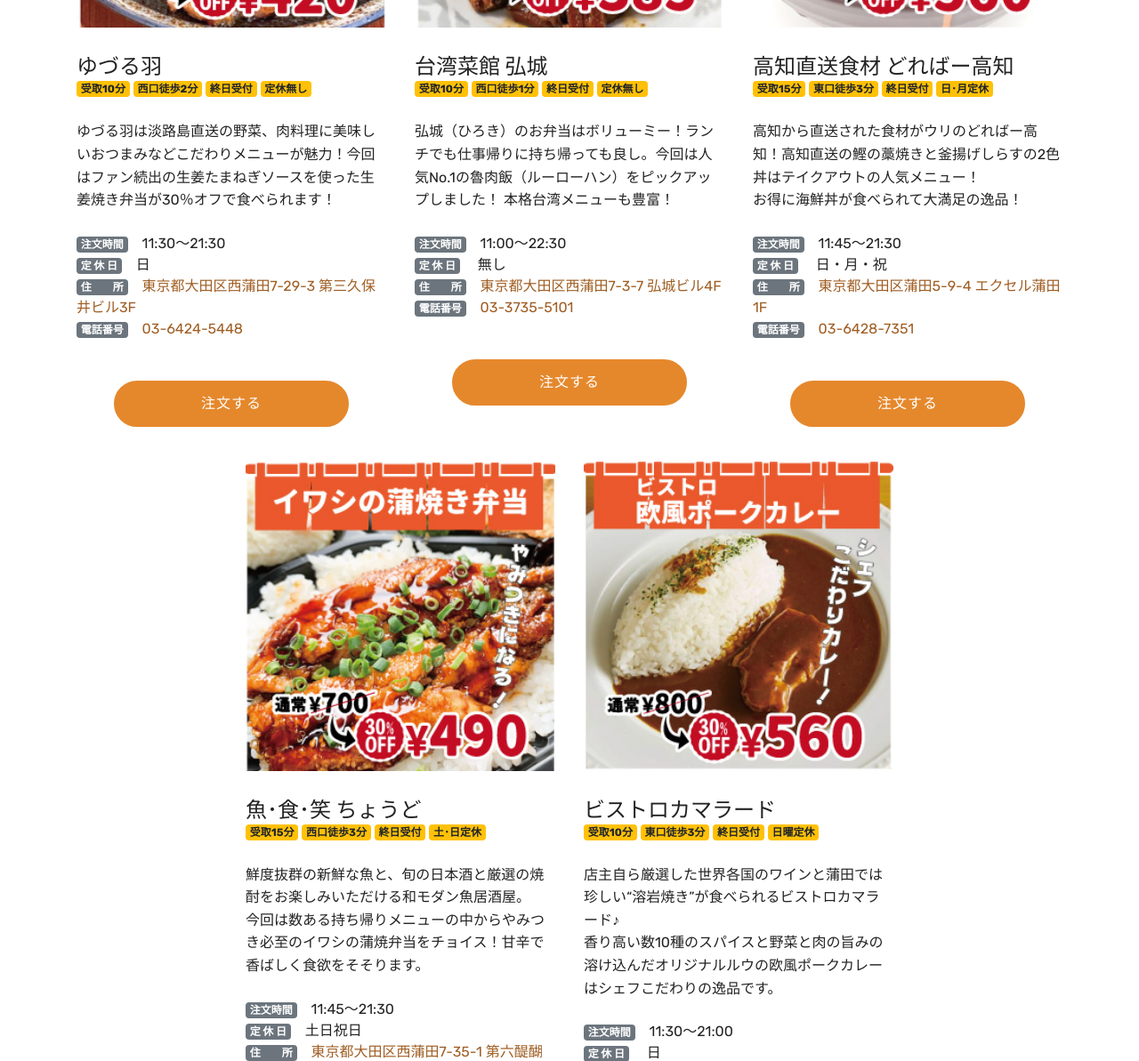
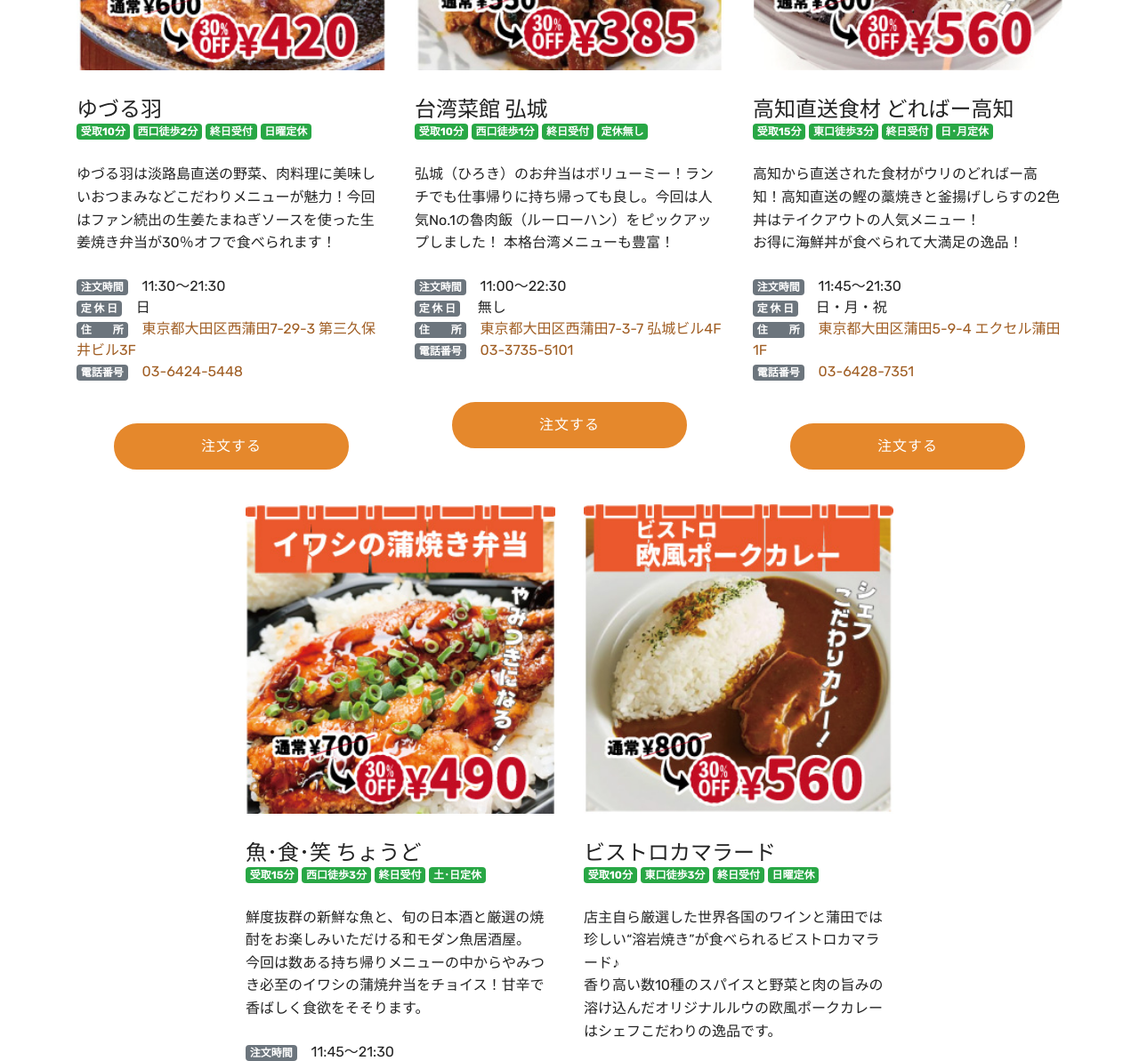
Before and after one commit to cheetagraphics/kamatameshi, a plain HTML site: page index.html in a window 1280 px wide. Shown: the part 1500-2693 px from the top of the page at 89% size. Drawn offline with Linux system fonts and the light colour scheme.

Commit message:
2020.8.3-20.40

```diff
--- a/index.html
+++ b/index.html
@@ -91,7 +91,7 @@
             <!--Titles-->
             <div class="title col-12">
               <h2 class="align-center pb-3 mbr-fonts-style display-2"><span class="badge badge-danger">第1弾</span>　<span class="badge badge-success">限定5品</span></h2>
-                <h2 class="align-center pb-3 mbr-fonts-style display-2"><strong>人気店のテイクアウト</strong><span class="badge badge-warning display-1">30%</span>OFF!</h2>
+                <h2 class="align-center pb-3 mbr-fonts-style display-2"><strong>人気店のテイクアウト</strong><br>アプリからの注文限定 <span class="badge badge-warning display-1">30%OFF</span></h2>
                 <h2 class="align-center pb-3 mbr-fonts-style display-6">8/4(火)～8/14(金)</h2>
             </div>
           </div>
@@ -108,7 +108,7 @@
                     </div>
                     <div class="card-box">
                         <h4 class="card-title mbr-fonts-style display-5">ゆづる羽</h4>
-                        <span class="badge badge-warning">受取10分</span> <span class="badge badge-warning">西口徒歩2分</span> <span class="badge badge-warning">終日受付</span> <span class="badge badge-warning">定休無し</span>
+                        <span class="badge badge-success">受取10分</span> <span class="badge badge-success">西口徒歩2分</span> <span class="badge badge-success">終日受付</span> <span class="badge badge-success">日曜定休</span>
                         <p class="mbr-text mbr-fonts-style display-7">
                           ゆづる羽は淡路島直送の野菜、肉料理に美味しいおつまみなどこだわりメニューが魅力！今回はファン続出の生姜たまねぎソースを使った生姜焼き弁当が30％オフで食べられます！
                         </p><br/>
@@ -131,7 +131,7 @@
                     </div>
                     <div class="card-box">
                         <h4 class="card-title mbr-fonts-style display-5">台湾菜館 弘城</h4>
-                        <span class="badge badge-warning">受取10分</span> <span class="badge badge-warning">西口徒歩1分</span> <span class="badge badge-warning">終日受付</span> <span class="badge badge-warning">定休無し</span>
+                        <span class="badge badge-success">受取10分</span> <span class="badge badge-success">西口徒歩1分</span> <span class="badge badge-success">終日受付</span> <span class="badge badge-success">定休無し</span>
                         <p class="mbr-text mbr-fonts-style display-7">
                             弘城（ひろき）のお弁当はボリューミー！ランチでも仕事帰りに持ち帰っても良し。今回は人気No.1の魯肉飯（ルーローハン）をピックアップしました！
                             本格台湾メニューも豊富！
@@ -155,7 +155,7 @@
                     </div>
                     <div class="card-box">
                         <h4 class="card-title mbr-fonts-style display-5">高知直送食材 どればー高知</h4>
-                        <span class="badge badge-warning">受取15分</span> <span class="badge badge-warning">東口徒歩3分</span> <span class="badge badge-warning">終日受付</span> <span class="badge badge-warning">日･月定休</span>
+                        <span class="badge badge-success">受取15分</span> <span class="badge badge-success">東口徒歩3分</span> <span class="badge badge-success">終日受付</span> <span class="badge badge-success">日･月定休</span>
                         <p class="mbr-text mbr-fonts-style display-7">
                             高知から直送された食材がウリのどればー高知！高知直送の鰹の藁焼きと釜揚げしらすの2色丼はテイクアウトの人気メニュー！<br>お得に海鮮丼が食べられて大満足の逸品！
                         </p><br/>
@@ -178,7 +178,7 @@
                     </div>
                     <div class="card-box">
                         <h4 class="card-title mbr-fonts-style display-5">魚･食･笑 ちょうど</h4>
-                        <span class="badge badge-warning">受取15分</span> <span class="badge badge-warning">西口徒歩3分</span> <span class="badge badge-warning">終日受付</span> <span class="badge badge-warning">土･日定休</span>
+                        <span class="badge badge-success">受取15分</span> <span class="badge badge-success">西口徒歩3分</span> <span class="badge badge-success">終日受付</span> <span class="badge badge-success">土･日定休</span>
                         <p class="mbr-text mbr-fonts-style display-7">
                           鮮度抜群の新鮮な魚と、旬の日本酒と厳選の焼酎をお楽しみいただける和モダン魚居酒屋。<br>
                           今回は数ある持ち帰りメニューの中からやみつき必至のイワシの蒲焼弁当をチョイス！甘辛で香ばしく食欲をそそります。
@@ -202,7 +202,7 @@
                     </div>
                     <div class="card-box">
                         <h4 class="card-title mbr-fonts-style display-5">ビストロカマラード</h4>
-                        <span class="badge badge-warning">受取10分</span> <span class="badge badge-warning">東口徒歩3分</span> <span class="badge badge-warning">終日受付</span> <span class="badge badge-warning">日曜定休</span>
+                        <span class="badge badge-success">受取10分</span> <span class="badge badge-success">東口徒歩3分</span> <span class="badge badge-success">終日受付</span> <span class="badge badge-success">日曜定休</span>
                         <p class="mbr-text mbr-fonts-style display-7">
                           店主自ら厳選した世界各国のワインと蒲田では珍しい“溶岩焼き”が食べられるビストロカマラード♪<br>
                           香り高い数10種のスパイスと野菜と肉の旨みの溶け込んだオリジナルルウの欧風ポークカレーはシェフこだわりの逸品です。
```
